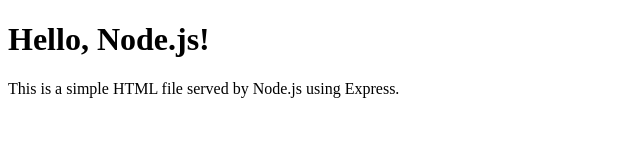
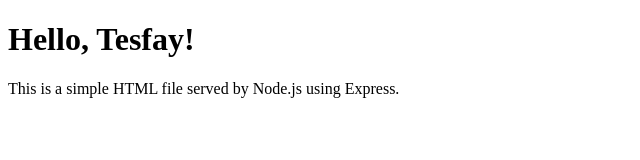
Before and after one commit to tesfai80/my-node-project, a website: page index.html in a window 1280 px wide. Shown: the full height of the page, 0-640 px from the left. Drawn offline with Linux system fonts and the light colour scheme.

Commit message:
h1 tag changes

```diff
--- a/index.html
+++ b/index.html
@@ -6,7 +6,7 @@
     <title>My Node Project</title>
 </head>
 <body>
-    <h1>Hello, Node.js!</h1>
+    <h1>Hello, Tesfay!</h1>
     <p>This is a simple HTML file served by Node.js using Express.</p>
 </body>
 </html>
```
